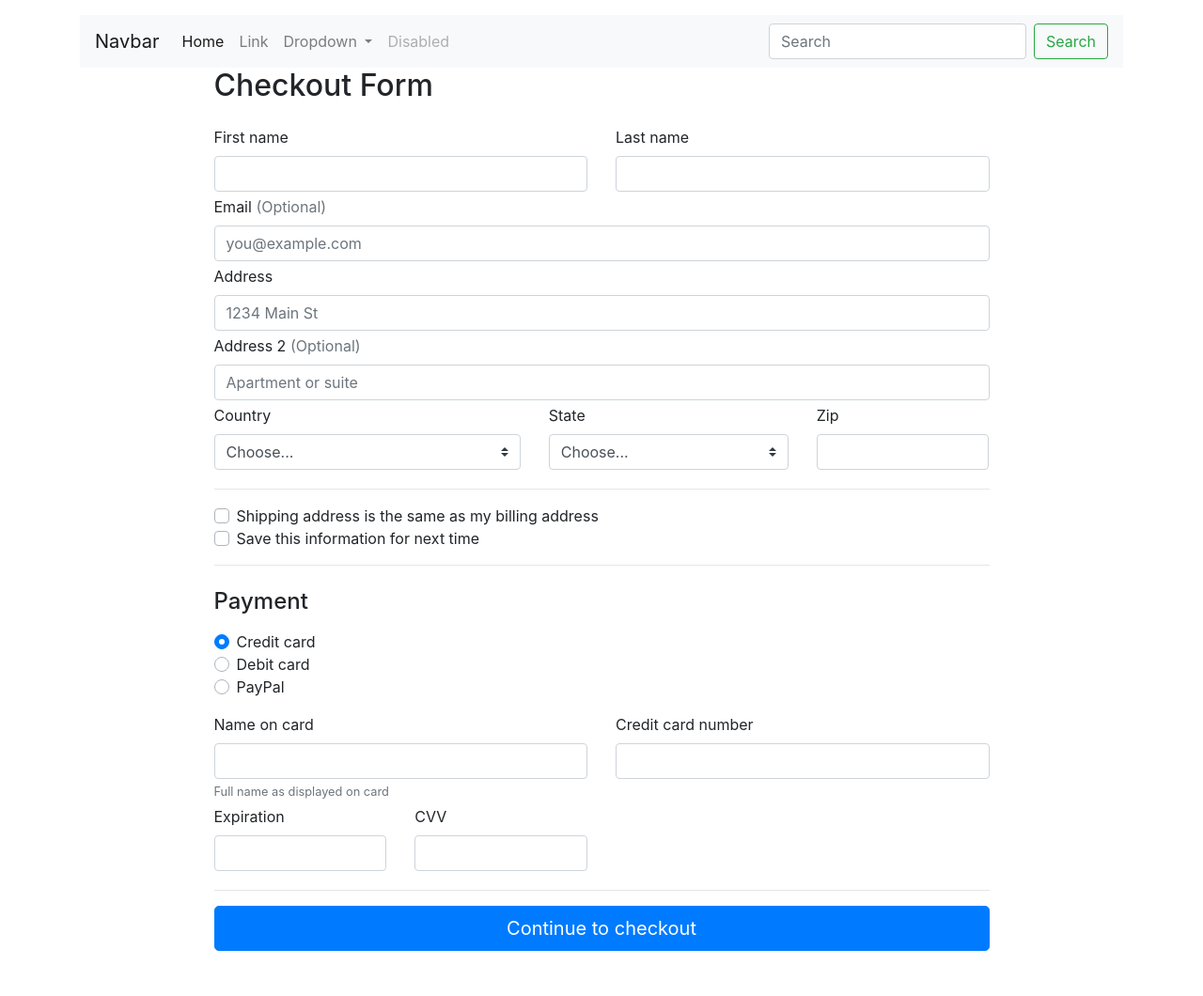
After one commit to hiuhoang32/tour-blockchain, a PHP site: the page made by payment (1).html in a window 1280 px wide. The commit adds this page. Shown: the whole page at 94% size. Run offline with PHP 8.4, Linux system fonts and the light colour scheme.

Commit message:
Add files via upload

```diff
--- /dev/null
+++ b/payment (1).html
@@ -0,0 +1,190 @@
+<!DOCTYPE html>
+<html lang="en">
+  <head>
+    <meta charset="UTF-8" />
+    <meta name="viewport" content="width=device-width, initial-scale=1.0" />
+    <title>Checkout Form</title>
+    <!-- Bootstrap CSS -->
+    <link href="https://maxcdn.bootstrapcdn.com/bootstrap/4.5.2/css/bootstrap.min.css" rel="stylesheet" />
+  </head>
+  <body>
+    <div class="container mt-3 mb-5">
+      <nav class="navbar navbar-expand-lg navbar-light bg-light">
+        <a class="navbar-brand" href="#">Navbar</a>
+        <button
+          class="navbar-toggler"
+          type="button"
+          data-toggle="collapse"
+          data-target="#navbarSupportedContent"
+          aria-controls="navbarSupportedContent"
+          aria-expanded="false"
+          aria-label="Toggle navigation"
+        >
+          <span class="navbar-toggler-icon"></span>
+        </button>
+
+        <div class="collapse navbar-collapse" id="navbarSupportedContent">
+          <ul class="navbar-nav mr-auto">
+            <li class="nav-item active">
+              <a class="nav-link" href="#">Home <span class="sr-only">(current)</span></a>
+            </li>
+            <li class="nav-item">
+              <a class="nav-link" href="#">Link</a>
+            </li>
+            <li class="nav-item dropdown">
+              <a
+                class="nav-link dropdown-toggle"
+                href="#"
+                id="navbarDropdown"
+                role="button"
+                data-toggle="dropdown"
+                aria-haspopup="true"
+                aria-expanded="false"
+              >
+                Dropdown
+              </a>
+              <div class="dropdown-menu" aria-labelledby="navbarDropdown">
+                <a class="dropdown-item" href="#">Action</a>
+                <a class="dropdown-item" href="#">Another action</a>
+                <div class="dropdown-divider"></div>
+                <a class="dropdown-item" href="#">Something else here</a>
+              </div>
+            </li>
+            <li class="nav-item">
+              <a class="nav-link disabled" href="#">Disabled</a>
+            </li>
+          </ul>
+          <form class="form-inline my-2 my-lg-0">
+            <input class="form-control mr-sm-2" type="search" placeholder="Search" aria-label="Search" />
+            <button class="btn btn-outline-success my-2 my-sm-0" type="submit">Search</button>
+          </form>
+        </div>
+      </nav>
+      <div class="row justify-content-center">
+        <div class="col-lg-9">
+          <h2 class="mb-4">Checkout Form</h2>
+          <form>
+            <div class="row">
+              <div class="col-md-6 mb-1">
+                <label for="firstName">First name</label>
+                <input type="text" class="form-control" id="firstName" placeholder="" value="" required />
+                <div class="invalid-feedback">Valid first name is required.</div>
+              </div>
+              <div class="col-md-6 mb-1">
+                <label for="lastName">Last name</label>
+                <input type="text" class="form-control" id="lastName" placeholder="" value="" required />
+                <div class="invalid-feedback">Valid last name is required.</div>
+              </div>
+            </div>
+
+            <div class="mb-1">
+              <label for="email">Email <span class="text-muted">(Optional)</span></label>
+              <input type="email" class="form-control" id="email" placeholder="you@example.com" />
+              <div class="invalid-feedback">Please enter a valid email address for shipping updates.</div>
+            </div>
+
+            <div class="mb-1">
+              <label for="address">Address</label>
+              <input type="text" class="form-control" id="address" placeholder="1234 Main St" required />
+              <div class="invalid-feedback">Please enter your shipping address.</div>
+            </div>
+
+            <div class="mb-1">
+              <label for="address2">Address 2 <span class="text-muted">(Optional)</span></label>
+              <input type="text" class="form-control" id="address2" placeholder="Apartment or suite" />
+            </div>
+
+            <div class="row">
+              <div class="col-md-5 mb-1">
+                <label for="country">Country</label>
+                <select class="custom-select d-block w-100" id="country" required>
+                  <option value="">Choose...</option>
+                  <option>United States</option>
+                </select>
+                <div class="invalid-feedback">Please select a valid country.</div>
+              </div>
+              <div class="col-md-4 mb-1">
+                <label for="state">State</label>
+                <select class="custom-select d-block w-100" id="state" required>
+                  <option value="">Choose...</option>
+                  <option>California</option>
+                </select>
+                <div class="invalid-feedback">Please provide a valid state.</div>
+              </div>
+              <div class="col-md-3 mb-1">
+                <label for="zip">Zip</label>
+                <input type="text" class="form-control" id="zip" placeholder="" required />
+                <div class="invalid-feedback">Zip code required.</div>
+              </div>
+            </div>
+
+            <hr class="mb-3" />
+
+            <div class="custom-control custom-checkbox">
+              <input type="checkbox" class="custom-control-input" id="same-address" />
+              <label class="custom-control-label" for="same-address"
+                >Shipping address is the same as my billing address</label
+              >
+            </div>
+            <div class="custom-control custom-checkbox">
+              <input type="checkbox" class="custom-control-input" id="save-info" />
+              <label class="custom-control-label" for="save-info">Save this information for next time</label>
+            </div>
+
+            <hr class="mb-4" />
+
+            <h4 class="mb-1">Payment</h4>
+
+            <div class="d-block my-3">
+              <div class="custom-control custom-radio">
+                <input id="credit" name="paymentMethod" type="radio" class="custom-control-input" checked required />
+                <label class="custom-control-label" for="credit">Credit card</label>
+              </div>
+              <div class="custom-control custom-radio">
+                <input id="debit" name="paymentMethod" type="radio" class="custom-control-input" required />
+                <label class="custom-control-label" for="debit">Debit card</label>
+              </div>
+              <div class="custom-control custom-radio">
+                <input id="paypal" name="paymentMethod" type="radio" class="custom-control-input" required />
+                <label class="custom-control-label" for="paypal">PayPal</label>
+              </div>
+            </div>
+
+            <div class="row">
+              <div class="col-md-6 mb-1">
+                <label for="cc-name">Name on card</label>
+                <input type="text" class="form-control" id="cc-name" placeholder="" required />
+                <small class="text-muted">Full name as displayed on card</small>
+                <div class="invalid-feedback">Name on card is required</div>
+              </div>
+              <div class="col-md-6 mb-1">
+                <label for="cc-number">Credit card number</label>
+                <input type="text" class="form-control" id="cc-number" placeholder="" required />
+                <div class="invalid-feedback">Credit card number is required</div>
+              </div>
+            </div>
+            <div class="row">
+              <div class="col-md-3 mb-1">
+                <label for="cc-expiration">Expiration</label>
+                <input type="text" class="form-control" id="cc-expiration" placeholder="" required />
+                <div class="invalid-feedback">Expiration date required</div>
+              </div>
+              <div class="col-md-3 mb-1">
+                <label for="cc-cvv">CVV</label>
+                <input type="text" class="form-control" id="cc-cvv" placeholder="" required />
+                <div class="invalid-feedback">Security code required</div>
+              </div>
+            </div>
+            <hr class="mb-3" />
+            <button class="btn btn-primary btn-lg btn-block" type="submit">Continue to checkout</button>
+          </form>
+        </div>
+      </div>
+    </div>
+
+    <!-- Bootstrap JS and dependencies -->
+    <script src="https://code.jquery.com/jquery-3.5.1.slim.min.js"></script>
+    <script src="https://cdn.jsdelivr.net/npm/@popperjs/core@2.9.2/dist/umd/popper.min.js"></script>
+    <script src="https://maxcdn.bootstrapcdn.com/bootstrap/4.5.2/js/bootstrap.min.js"></script>
+  </body>
+</html>
```
Also changed, not shown: login.php (+6 -1 lines), script (1).js (added, +207 -0 lines).
